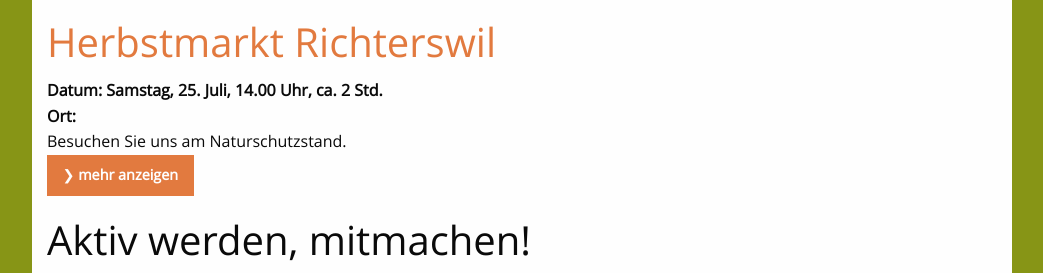
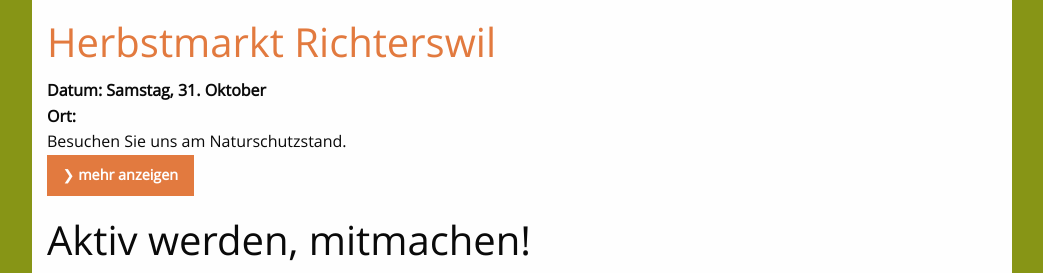
Before and after one commit to Naturschutz-Richterswil-Samstagern/Naturschutz-Richterswil-Samstagern.github.io, a Jekyll site: the page built from _pages/veranstaltungen.html, in a window 1280 px wide and 900 px high, scrolled down 2149 px. Shown: the part 181-454 px from the top of the window, without its empty margins (118-1161 px from the left). Built offline with Jekyll 4.4.1, drawn with Linux system fonts in a browser that asks for light colours; comment, search, counter and statistics services are not loaded.

Commit message:
Zeit korrigiert

```diff
--- a/_posts/veranstaltungen/2020-10-31-herbstmarkt-richterswil.md
+++ b/_posts/veranstaltungen/2020-10-31-herbstmarkt-richterswil.md
@@ -2,8 +2,8 @@
 categories: veranstaltungen
 layout: veranstaltung
 title: Herbstmarkt Richterswil
-date: '2020-07-25 17:00 +0100'
-veranstalungsdatumUndZeit: 'Samstag, 25. Juli, 14.00 Uhr, ca. 2 Std.'
+date: '2020-10-31 17:00 +0100'
+veranstalungsdatumUndZeit: 'Samstag, 31. Oktober'
 ort: ''
 #image: /images/news/2020_NetzmitTropfen_Website.jpg
 published: true
```
